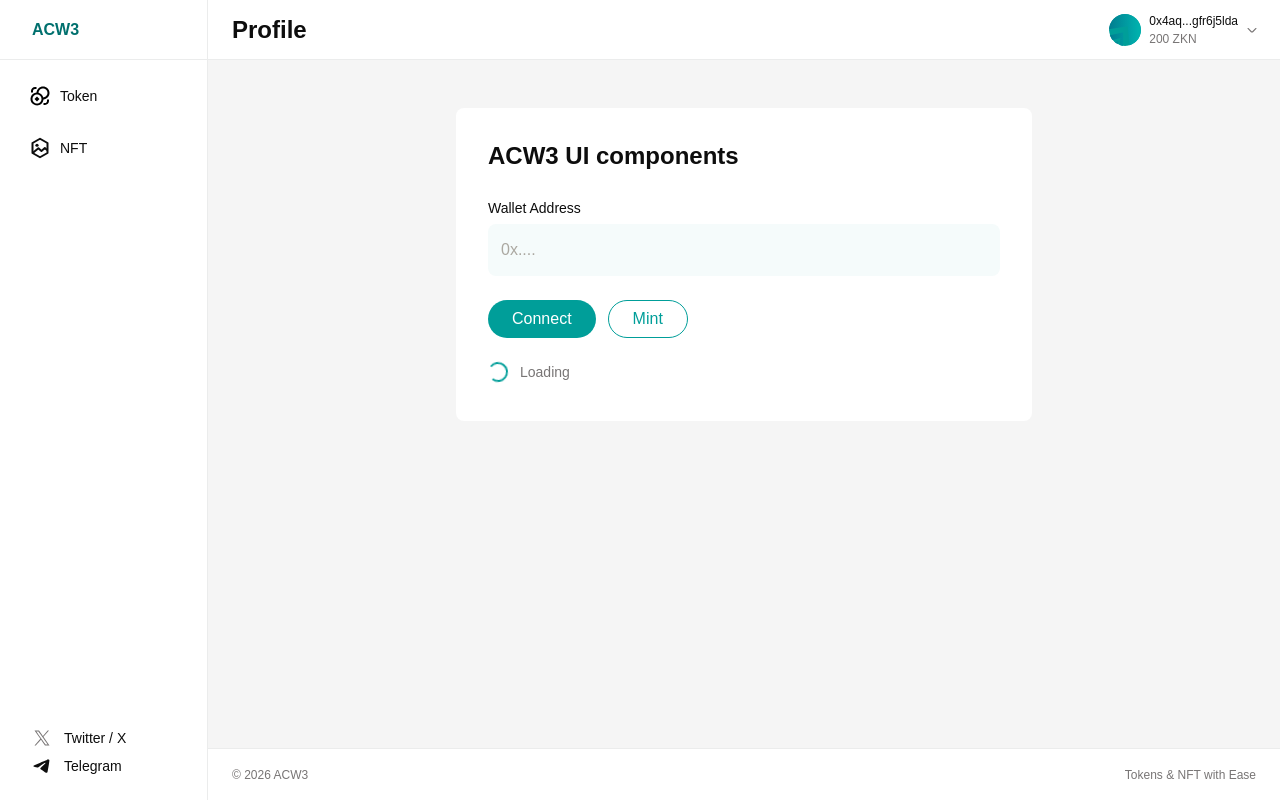
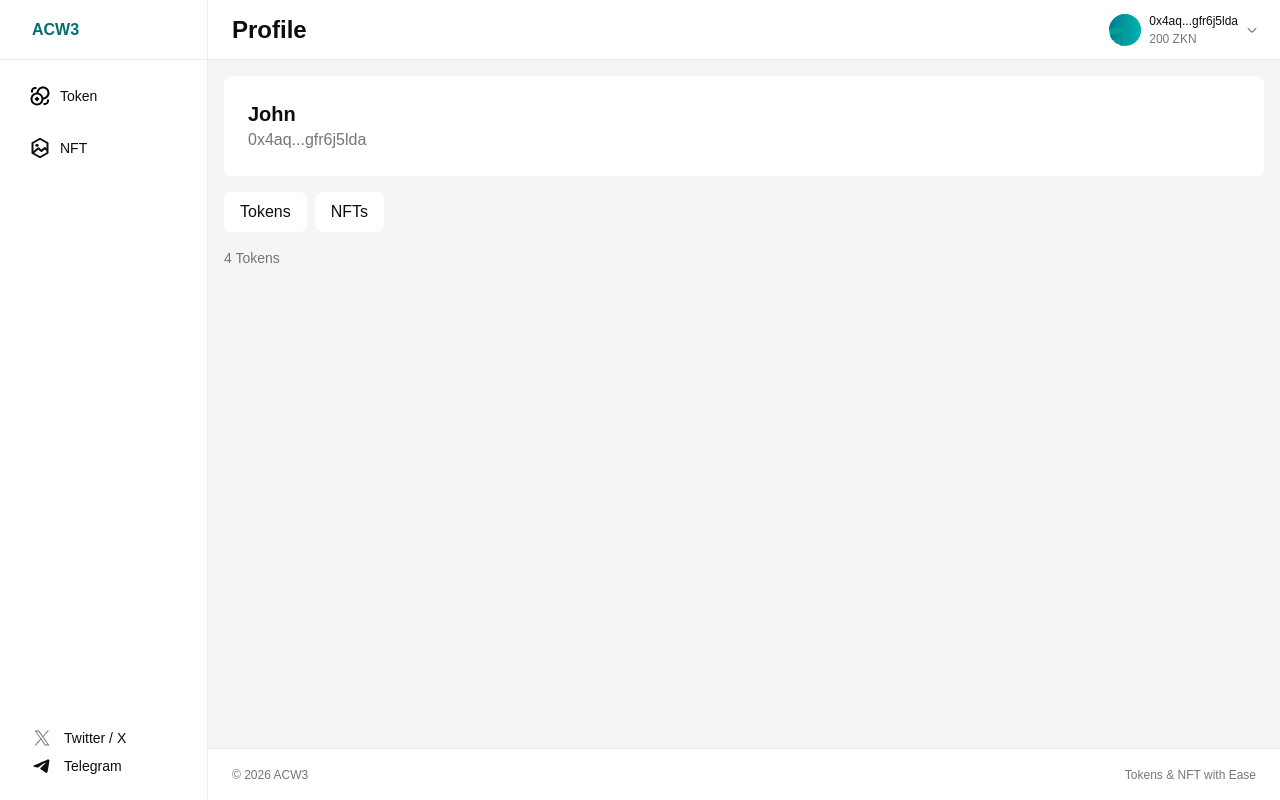
Before and after one commit to VoAnhPhi/frontend-ac, a React (Vite) app: page /profile/1 in a window 1280 px wide. Built offline with nearby package versions, Linux system fonts and the light colour scheme.

Commit message:
feat: connect profile routes and local state

```diff
--- /dev/null
+++ b/src/app/store.ts
@@ -0,0 +1,10 @@
+import { configureStore } from '@reduxjs/toolkit'
+import { profileReducer } from '../features/profile/profileSlice'
+
+export const store = configureStore({ reducer: { profile: profileReducer } })
+store.subscribe(() => {
+  try { localStorage.setItem('acw3-profile', JSON.stringify(store.getState().profile)) } catch { /* Storage may be unavailable. */ }
+})
+
+export type RootState = ReturnType<typeof store.getState>
+export type AppDispatch = typeof store.dispatch
--- /dev/null
+++ b/src/features/profile/data.ts
@@ -0,0 +1,23 @@
+export interface AssetItem {
+  id: string
+  name: string
+  symbol?: string
+  address: string
+  image: string
+  balance?: number
+  supplyPercent: number
+  totalSupply: number
+}
+
+export const tokens: AssetItem[] = [
+  { id: 'token-1', name: 'Goodman', symbol: 'GM', address: '0x4eb697...A0fB2A', image: '/figma/token-1.png', balance: 200, supplyPercent: 100, totalSupply: 200 },
+  { id: 'token-2', name: 'Goodman', symbol: 'GM', address: '0x4eb697...A0fB2A', image: '/figma/token-2.png', balance: 200, supplyPercent: 100, totalSupply: 200 },
+  { id: 'token-3', name: 'Goodman', symbol: 'GM', address: '0x4eb697...A0fB2A', image: '/figma/token-3.png', balance: 200, supplyPercent: 100, totalSupply: 200 },
+  { id: 'token-4', name: 'Goodman', symbol: 'GM', address: '0x4eb697...A0fB2A', image: '/figma/token-4.png', balance: 200, supplyPercent: 100, totalSupply: 200 },
+]
+
+export const nfts: AssetItem[] = [
+  { id: 'nft-1', name: 'Tropolis Club', address: '0x4eb697...A0fB2A', image: '/figma/token-2.png', supplyPercent: 100, totalSupply: 200 },
+  { id: 'nft-2', name: 'Lil Pudgy', address: '0x4eb697...A0fB2A', image: '/figma/token-3.png', supplyPercent: 100, totalSupply: 200 },
+  { id: 'nft-3', name: 'Goodman', address: '0x4eb697...A0fB2A', image: '/figma/token-4.png', supplyPercent: 100, totalSupply: 200 },
+]
--- /dev/null
+++ b/src/features/profile/profileSlice.ts
@@ -0,0 +1,36 @@
+import { createSlice, type PayloadAction } from '@reduxjs/toolkit'
+
+export interface Profile {
+  name: string
+  biography: string
+  twitter: string
+  github: string
+  telegram: string
+}
+
+const defaultProfile: Profile = { name: 'John', biography: '', twitter: '', github: '', telegram: '' }
+
+function loadProfile(): Profile {
+  try {
+    const saved = localStorage.getItem('acw3-profile')
+    if (!saved) return defaultProfile
+    const value: unknown = JSON.parse(saved)
+    if (typeof value !== 'object' || value === null || !('name' in value) || typeof value.name !== 'string') return defaultProfile
+    return {
+      name: value.name,
+      biography: 'biography' in value && typeof value.biography === 'string' ? value.biography : '',
+      twitter: 'twitter' in value && typeof value.twitter === 'string' ? value.twitter : '',
+      github: 'github' in value && typeof value.github === 'string' ? value.github : '',
+      telegram: 'telegram' in value && typeof value.telegram === 'string' ? value.telegram : '',
+    }
+  } catch { return defaultProfile }
+}
+
+const profileSlice = createSlice({
+  name: 'profile',
+  initialState: loadProfile(),
+  reducers: { updateProfile: (_state, action: PayloadAction<Profile>) => action.payload },
+})
+
+export const { updateProfile } = profileSlice.actions
+export const profileReducer = profileSlice.reducer
--- a/src/main.tsx
+++ b/src/main.tsx
@@ -1,26 +1,10 @@
-import React from 'react';
-import ReactDOM from 'react-dom/client';
-import { Button } from './components/ui/Button';
-import { Input } from './components/ui/Input';
-import { Loading } from './components/ui/Loading';
-import { BrowserRouter } from 'react-router-dom';
-import { AppShell } from './components/layout/AppShell';
-import './index.css';
+import React from 'react'
+import ReactDOM from 'react-dom/client'
+import { Provider } from 'react-redux'
+import { BrowserRouter, Navigate, Route, Routes } from 'react-router-dom'
+import { store } from './app/store'
+import { AppShell } from './components/layout/AppShell'
+import { ProfilePage } from './pages/ProfilePage'
+import './index.css'
 
-ReactDOM.createRoot(document.getElementById('root')!).render(
-  <React.StrictMode>
-    <BrowserRouter>
-      <AppShell>
-        <div className="mx-auto mt-12 max-w-xl space-y-6 rounded-lg bg-white p-8">
-          <h2 className="text-2xl font-bold">ACW3 UI components</h2>
-          <Input label="Wallet Address" placeholder="0x...." />
-          <div className="flex gap-3">
-            <Button>Connect</Button>
-            <Button variant="secondary">Mint</Button>
-          </div>
-          <Loading />
-        </div>
-      </AppShell>
-    </BrowserRouter>
-  </React.StrictMode>,
-);
+ReactDOM.createRoot(document.getElementById('root')!).render(<React.StrictMode><Provider store={store}><BrowserRouter><AppShell><Routes><Route path="/profile/:category" element={<ProfilePage />} /><Route path="*" element={<Navigate to="/profile/tokens" replace />} /></Routes></AppShell></BrowserRouter></Provider></React.StrictMode>)
--- /dev/null
+++ b/src/pages/ProfilePage.tsx
@@ -0,0 +1,15 @@
+import { NavLink, useParams } from 'react-router-dom'
+import { useSelector } from 'react-redux'
+import type { RootState } from '../app/store'
+import { nfts, tokens } from '../features/profile/data'
+
+export function ProfilePage() {
+  const { category } = useParams()
+  const profile = useSelector((state: RootState) => state.profile)
+  const assets = category === 'nfts' ? nfts : tokens
+  return <div className="mx-auto max-w-[1201px] p-4">
+    <div className="rounded-lg bg-white p-6"><h2 className="text-xl font-semibold">{profile.name}</h2><p className="text-muted">0x4aq...gfr6j5lda</p></div>
+    <nav aria-label="Profile assets" className="mt-4 flex gap-2"><NavLink to="/profile/tokens" className="rounded-lg bg-white px-4 py-2">Tokens</NavLink><NavLink to="/profile/nfts" className="rounded-lg bg-white px-4 py-2">NFTs</NavLink></nav>
+    <p className="mt-4 text-sm text-muted">{assets.length} {category === 'nfts' ? 'NFTs' : 'Tokens'}</p>
+  </div>
+}
```
